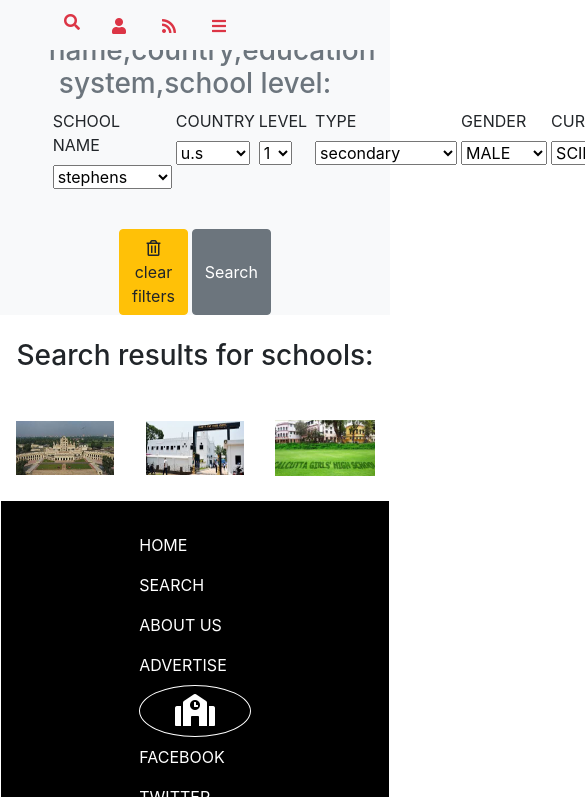
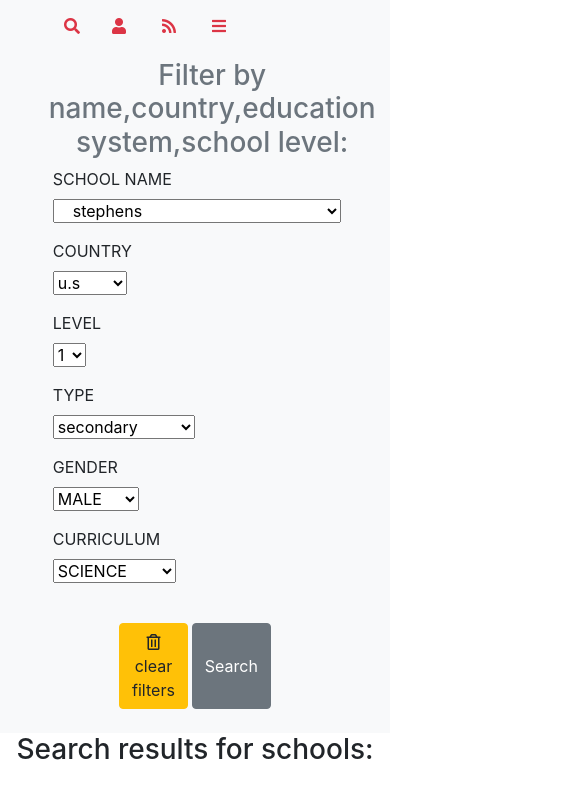
Before and after one commit to dibdas/Directory-of-Schools, a website: page search.html in a window 390 px wide. Shown: the part 47-844 px from the top of the page, 585 px wide, since content can reach past the window. Drawn offline with nearby package versions, Linux system fonts and the light colour scheme.

Commit message:
add media queries

```diff
--- a/css/style.css
+++ b/css/style.css
@@ -55,3 +55,26 @@
 .cb img {
   height: 100%;
 }
+
+@media screen and (max-width: 320px) {
+  .para {
+    display: flex;
+    margin-top: 40%;
+    width: auto;
+  }
+ .options{
+   display:flex;
+   flex-direction: column;
+ }
+}
+@media screen and (max-width: 768px) {
+  .para {
+    display: flex;
+    margin-top: 20%;
+    width: auto;
+  }
+  .options{
+    display: flex;
+    flex-direction: column;
+  }
+}
--- a/search.html
+++ b/search.html
@@ -28,7 +28,7 @@
       </div>
 
           <ul class="d-flex list-unstyled  justify-content-between text-center">
-              <li class=" px-3 d-flex  pt-2"><a href="search.html" target="_blank" class="d-flex text-danger"><i class="fas fa-search "></i><span class="d-none d-lg-block ">SEARCH</span></a></li>
+              <li class=" px-3 d-flex  pt-2"><a href="search.html" target="_blank" class="d-flex text-danger"><i class="fas fa-search mt-1"></i><span class="d-none d-lg-block ">SEARCH</span></a></li>
               <li class="d-flex px-3  pt-2"><a href="about.html" target="_blank" class="d-flex text-danger"><i class="fa fa-user mt-1 mr-1"></i><span class="d-none d-lg-block">ABOUT</span></a></li>
 
               <li class="d-flex px-3  pt-2"><a href="index.html" target="_blank" class="d-flex text-danger"><i class="fa fa-rss mt-1 mr-1"></i><span class="d-none d-lg-block">BLOG</span></a></li>
@@ -43,13 +43,13 @@
     <main>
         <section class="search-dropdown  bg-light ">
             <div class="options mt-4 w-75 mx-auto">
-            <h3 class="pt-2 text-center text-muted">Filter by name,country,education system,school level:</h3>
+            <h3 class="pt-2 text-center text-muted para">Filter by name,country,education system,school level:</h3>
 
-    <form class="d-flex justify-content-center justify-content-between">
+    <form class="d-flex justify-content-center justify-content-between options">
 
-         <div class="form-group ml-1">
-            <label for="form-control-name" >SCHOOL NAME</label>
-          <select class="d-flex" id="form-control-name" name="form-control-name">
+         <div class="form-group ml-1 ">
+            <label for="form-control-name" class="">SCHOOL NAME</label>
+          <select class="d-flex col-12" id="form-control-name" name="form-control-name">
             <option>stephens</option>
             <option>annie basent</option>
             <option>geogie</option>
```
